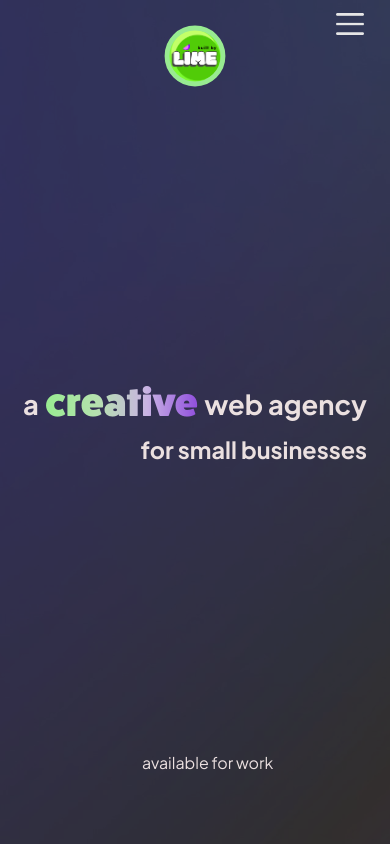
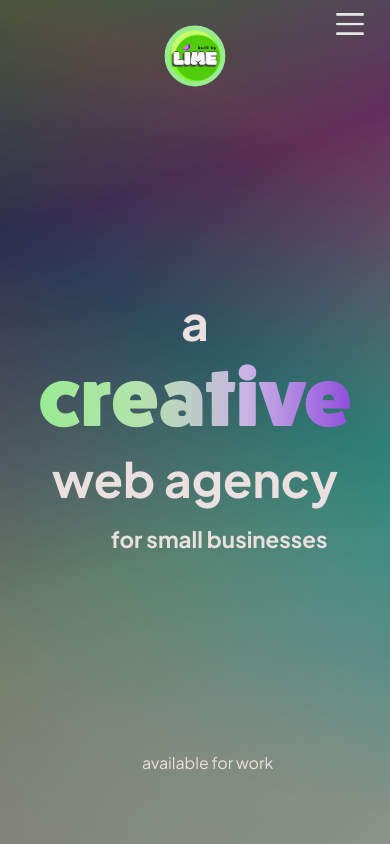
Before and after one commit to irizow/web-agency, a React (Vite) app: page / in a window 390 px wide. Shown: the top 844 px of the page. Built offline with nearby package versions, Linux system fonts and the light colour scheme; no server answers.

Commit message:
change hero style

```diff
--- a/src/components/Hero/Hero.jsx
+++ b/src/components/Hero/Hero.jsx
@@ -29,7 +29,7 @@ export default function Hero() {
                     >creative</span>
                     web agency</motion.h1>
                     <motion.h2
-                    initial={{opacity: 0, x: matches ? -100 : 0}}
+                    initial={{opacity: 0, x: matches ? -100 : -100}}
                     animate={{opacity: 1, x: matches ? 0 : 0}}
                     transition={{delay: 1, duration: 1}}>for small businesses</motion.h2>
                 </div>
--- a/src/components/Hero/hero.module.css
+++ b/src/components/Hero/hero.module.css
@@ -31,7 +31,7 @@
 
 .herotitle span {
     font-family: 'Fat Frank';
-    font-size: max(2.2rem, 10vw);
+    font-size: max(2.2rem, 8vw);
     background: linear-gradient(to right, var(--green), var(--light-green),var(--purple), var(--dark-purple));
     background-clip: text;
     -webkit-background-clip: text;
@@ -41,7 +41,7 @@
 .herotitle h2 {
     margin-top: -1rem;
     align-self: flex-end;
-    font-size: max(1.4rem, 6vw);
+    font-size: max(1.4rem, 5vw);
     font-family: 'Jakarta Sans', sans-serif;
     opacity: 0.9;
 }
@@ -87,17 +87,25 @@
 }
 
 @media screen and (max-width: 750px) {
+    .hero {
+        background-size: cover;
+        background-position: right;
+        height: 100dvh;
+    }
     .herotitle>h1 {
-        gap: 0.4rem;
+        font-size: max(3rem, 10vw);
+        flex-direction: column;
+        gap: 0;
+    }
+    .herotitle span {
+        font-size: max(5rem, 12vw);
     }
 
 
-    .heroprincipal {
-        height: 100dvh;
-    }
-
     .herotitle h2 {
-        margin-top: 0.5rem;
+        font-size: 1.4rem;
+        margin-top: 1rem;
+        margin-right: 1.5rem;
     }
 
     .herofooter {
```
